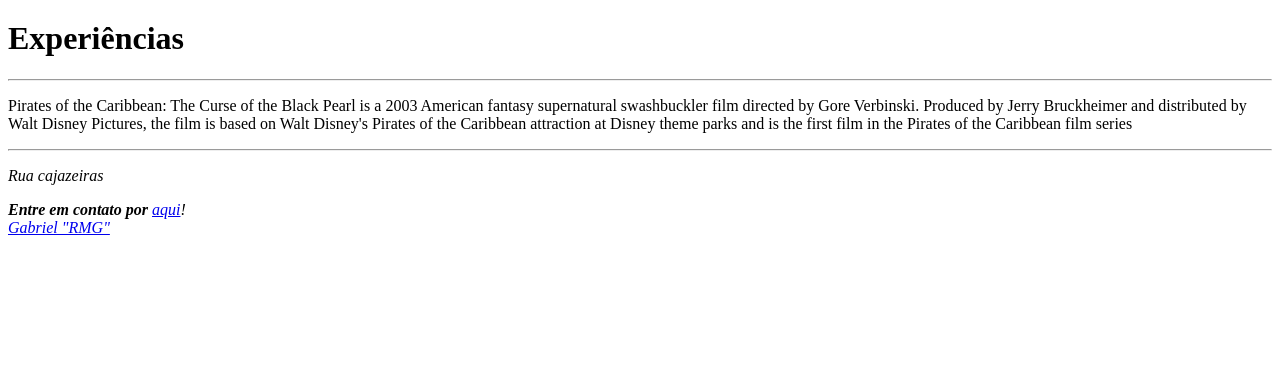
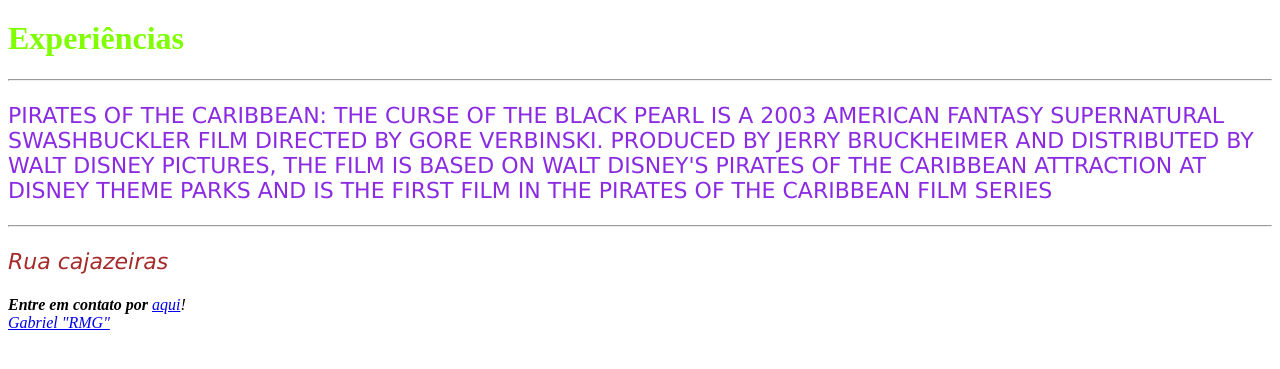
Before and after one commit to gabrielrmgs/Programa-o-III, a plain HTML site: page exercicio1HTML/experiencia.html in a window 1280 px wide. Shown: the part 313-682 px from the top of the page. Drawn offline with Linux system fonts and the light colour scheme.

Commit message:
aula css

```diff
--- a/exercicio1HTML/experiencia.html
+++ b/exercicio1HTML/experiencia.html
@@ -1,13 +1,14 @@
 <!DOCTYPE html>
 <html>
 <a href="https://www.youtube.com/watch?v=h0MgOVgaBK8"><img src="images/tic-tac-crocodile-personnage-peter-pan-02-1135684422.jpg" height="300" width="1200"></a>
+<link rel="stylesheet" href="./pg.css">
 <title>Experiências</title>
 
 <body>
 
-    <h1>Experiências</h1>
+    <h1 id="a1">Experiências</h1>
     <hr>
-    <p>Pirates of the Caribbean: The Curse of the Black Pearl is a 2003 American fantasy supernatural swashbuckler film
+    <p id="a3">Pirates of the Caribbean: The Curse of the Black Pearl is a 2003 American fantasy supernatural swashbuckler film
         directed by Gore Verbinski. Produced by Jerry Bruckheimer and distributed by Walt Disney Pictures, the film is
         based on Walt Disney's Pirates of the Caribbean attraction at Disney theme parks and is the first film in the
         Pirates of the Caribbean film series</p>
--- /dev/null
+++ b/exercicio1HTML/pg.css
@@ -0,0 +1,18 @@
+h1 {
+    color: aqua;
+}
+p {
+    color: brown;
+    font-size: 3ex;
+    font-family: 'Lucida Sans', 'Lucida Sans Regular', 'Lucida Grande', 'Lucida Sans Unicode', Geneva, Verdana, sans-serif;
+}
+
+#a1 {
+    color: chartreuse;
+    font: optional;
+}
+
+#a3 {
+    color: blueviolet;
+    text-transform: uppercase;
+}
```
Also changed, not shown: exercicio1HTML/index.html (+4 -0 lines).
